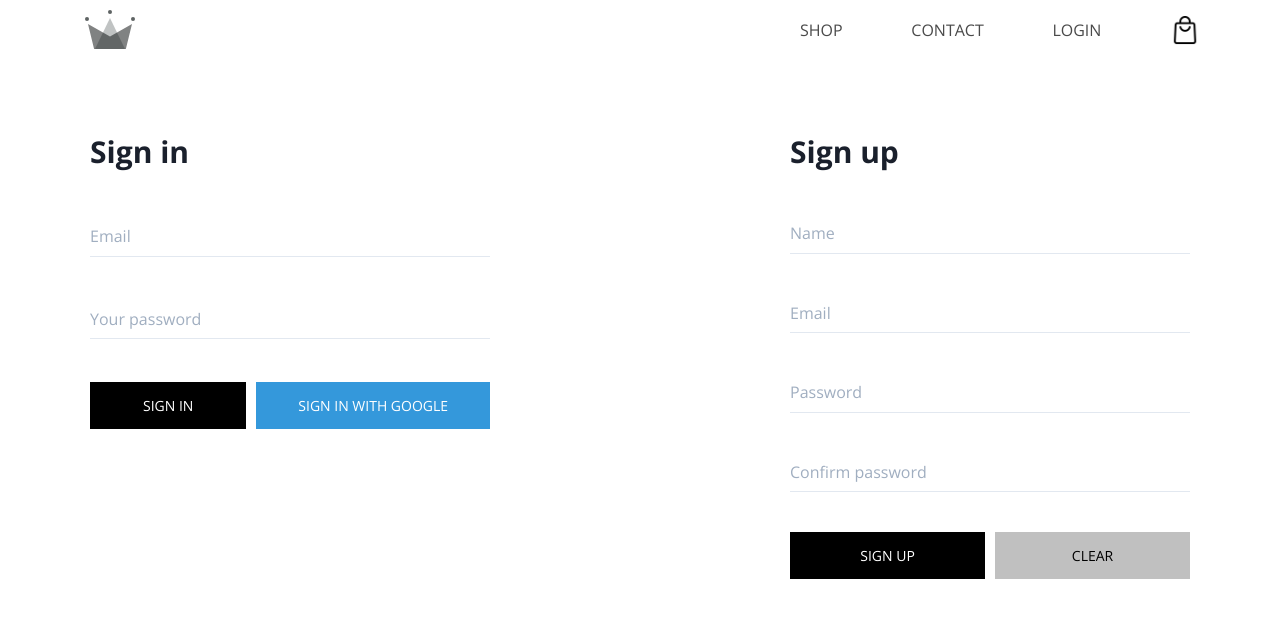
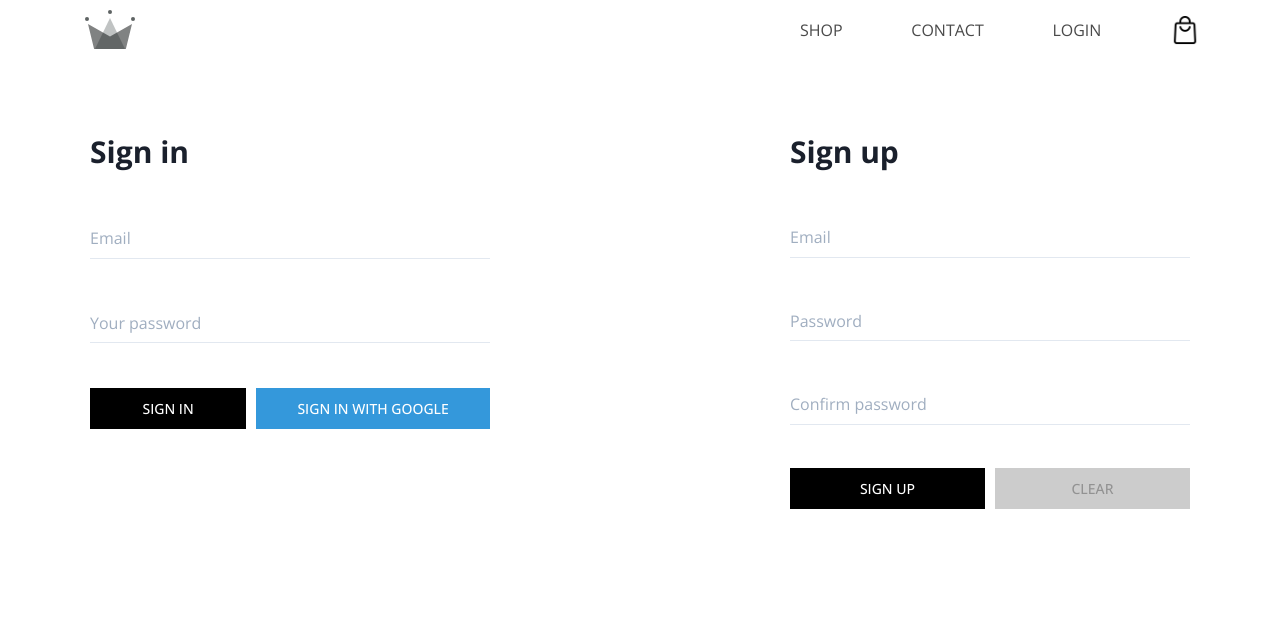
Before and after one commit to arthurseredaa/crwn-clothing, a React (Create React App) app: page /login in a window 1280 px wide. Shown: the top 618 px of the page. Built offline with nearby package versions, Linux system fonts and the light colour scheme; no server answers.

Commit message:
UI refactoring for login page forms

```diff
--- a/src/components/Button/button.module.scss
+++ b/src/components/Button/button.module.scss
@@ -4,6 +4,7 @@
   padding: 10px 20px;
   border: none;
   color: #fff;
+  font-weight: 500;
   text-transform: uppercase;
   width: 200px;
   cursor: pointer;
@@ -15,13 +16,11 @@
     opacity: 0.8;
   }
 
-  &:disabled {
+  &:disabled, &:disabled:hover {
     background-color: #c0c0c0;
-    color: #000;
+    box-shadow: none;;
+    color: rgba(0, 0, 0, 0.379);
     cursor: default;
-  }
-
-  &:disabled:hover {
-    opacity: 1;
+    opacity: 0.8;
   }
 }
--- a/src/components/sign-in-form/sign-in-form.module.scss
+++ b/src/components/sign-in-form/sign-in-form.module.scss
@@ -22,8 +22,6 @@
 }
 
 .button {
-  border: 3px solid black;
-
   &:hover {
     background-color: transparent;
     color: #000;
@@ -35,6 +33,10 @@
 
   &:first-of-type {
     width: 40%;
+
+    &:hover {
+      box-shadow: 0px 0px 0 5px black;
+    }
   }
 
   &:last-of-type {
--- a/src/components/sign-up-form/index.jsx
+++ b/src/components/sign-up-form/index.jsx
@@ -6,7 +6,6 @@ import styles from './sign-up-form.module.scss';
 
 export const SignUpForm = ({ onSubmit }) => {
   const [formData, setFormData] = useState({
-    name: '',
     email: '',
     password: '',
     confirmed: '',
@@ -29,21 +28,8 @@ export const SignUpForm = ({ onSubmit }) => {
   const isSignUpError = password && confirmed && password !== confirmed;
 
   return (
-    <form
-      className={styles.column}
-      onSubmit={(e) => onSubmit(e, formData)}
-    >
+    <form className={styles.column} onSubmit={(e) => onSubmit(e, formData)}>
       <p className={styles.title}>Sign up</p>
-
-      <FormInput
-        name={'name'}
-        handleChange={handleChange}
-        type="text"
-        value={name}
-        placeholder={'Name'}
-        variant="flushed"
-        required
-      />
 
       <FormInput
         name={'email'}
@@ -74,13 +60,16 @@ export const SignUpForm = ({ onSubmit }) => {
         variant="flushed"
         required
       />
-
       {isSignUpError && (
         <p className={styles.error_text}>Password does not match!</p>
       )}
 
       <div className={styles.buttons_row}>
-        <Button type="submit" className={styles.button}>
+        <Button
+          type="submit"
+          className={styles.button}
+          disabled={isSignUpError}
+        >
           Sign up
         </Button>
 
--- a/src/components/sign-up-form/sign-up-form.module.scss
+++ b/src/components/sign-up-form/sign-up-form.module.scss
@@ -24,20 +24,12 @@
   flex-direction: column;
   justify-content: space-between;
   margin-bottom: 30px;
-
-    &:first-of-type {
-      height: 300px;
-    }
-
-    &:last-of-type {
-      height: 450px;
-    }
+  height: 380px;
 }
 
 .button {
-    border: 3px solid black;
-
   &:hover {
+    box-shadow: 0px 0px 0 5px black;
     background-color: transparent;
     color: #000;
   }
@@ -58,8 +50,8 @@
   margin-top: 5px;
   width: fit-content;
   padding: 5px 10px;
-    position: absolute;
   text-transform: uppercase;
   font-weight: 200;
   font-size: 12px;
+  bottom: -10px;
 }
```
Lines whose indentation alone changed are shown as unchanged.
